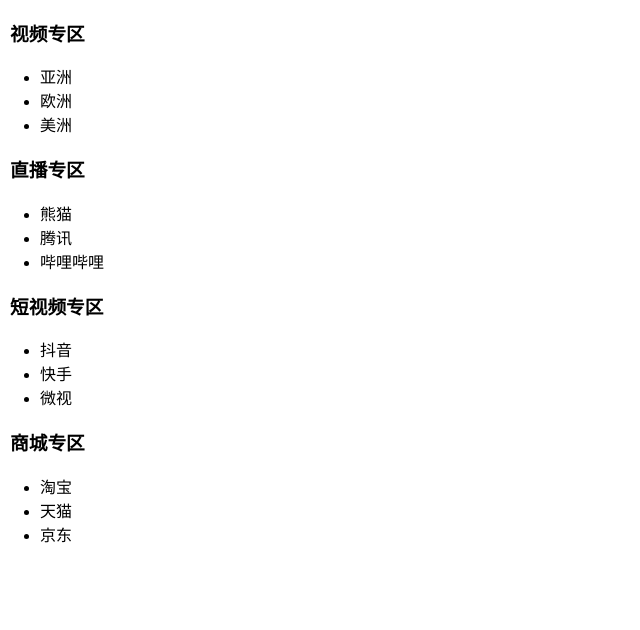
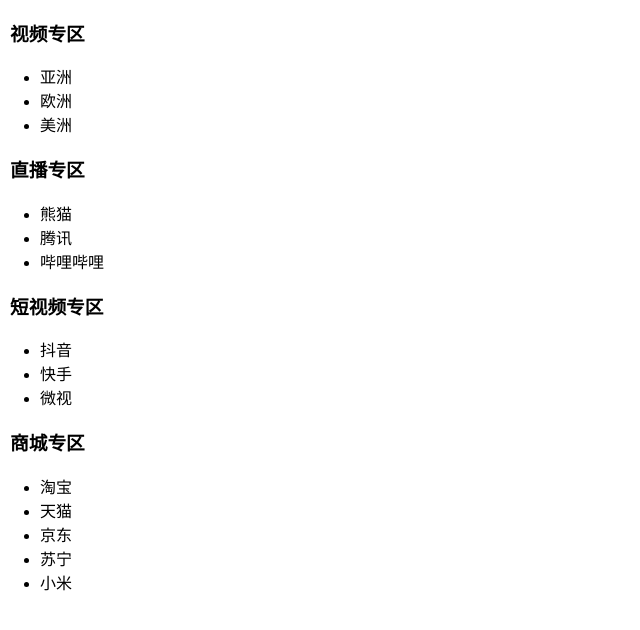
Before and after one commit to sh2zqp/dbhot, a plain HTML site: page index.html in a window 1280 px wide. Shown: the whole page, without its empty margins (0-640 px from the left). Drawn offline with Linux system fonts and the light colour scheme.

Commit message:
dev分支上开发完成商城功能

```diff
--- a/index.html
+++ b/index.html
@@ -29,6 +29,8 @@
 		<li>淘宝</li>
 		<li>天猫</li>
 		<li>京东</li>
+		<li>苏宁</li>
+		<li>小米</li>
 	</ul>
 </body>
 </html>
```
